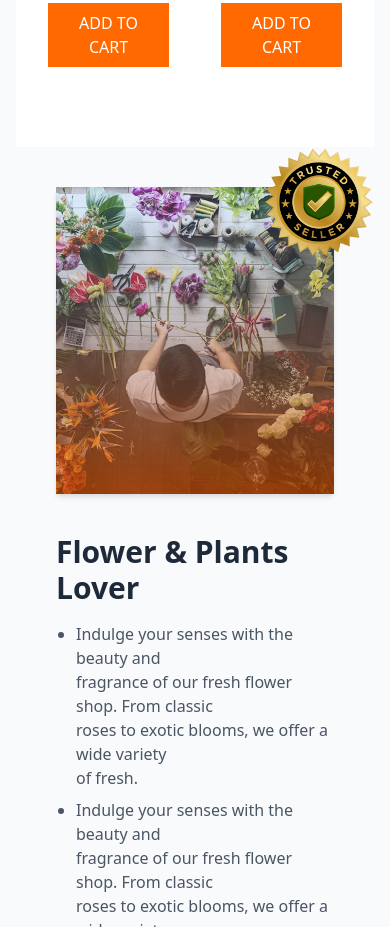
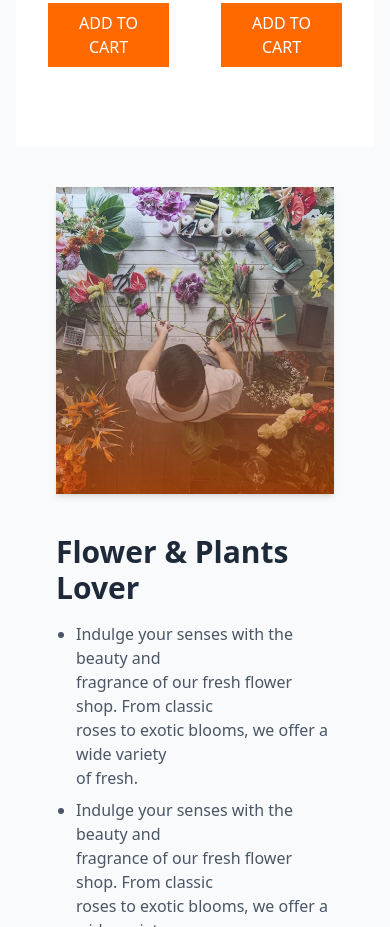
Before and after one commit to mca-programmer/flower-website, a plain HTML site: page index.html in a window 390 px wide. Shown: the part 2440-3367 px from the top of the page. Drawn offline with nearby package versions, Linux system fonts and the light colour scheme.

Commit message:
added Hide the Trusted badge in Mobile Device

```diff
--- a/index.html
+++ b/index.html
@@ -131,10 +131,11 @@
 
    <!-- Plants Lover Section  -->
   <section class="grid grid-cols-1 md:grid-cols-2 gap-10 p-10 items-center">
-    <div class="relative">
-      <img src="assets/flower-store.png" alt="Flower Worker" class="w-full  shadow-md">
-      <img src="assets/trusted-badge.png" alt="Trusted Seller" class="absolute top-[-60px] right-[-60px] w-[150px]">
-    </div>
+   <div class="relative">
+  <img src="assets/flower-store.png" alt="Flower Worker" class="w-full shadow-md">
+  <img src="assets/trusted-badge.png" alt="Trusted Seller" class="hidden sm:block absolute top-[-60px] right-[-60px] w-[150px]">
+</div>
+
     <div>
       <h2 class="text-3xl font-bold font-notoserif mb-4">Flower & Plants <br>Lover</h2>
       <ul class="list-disc pl-5 text-gray-600 space-y-2">
```
